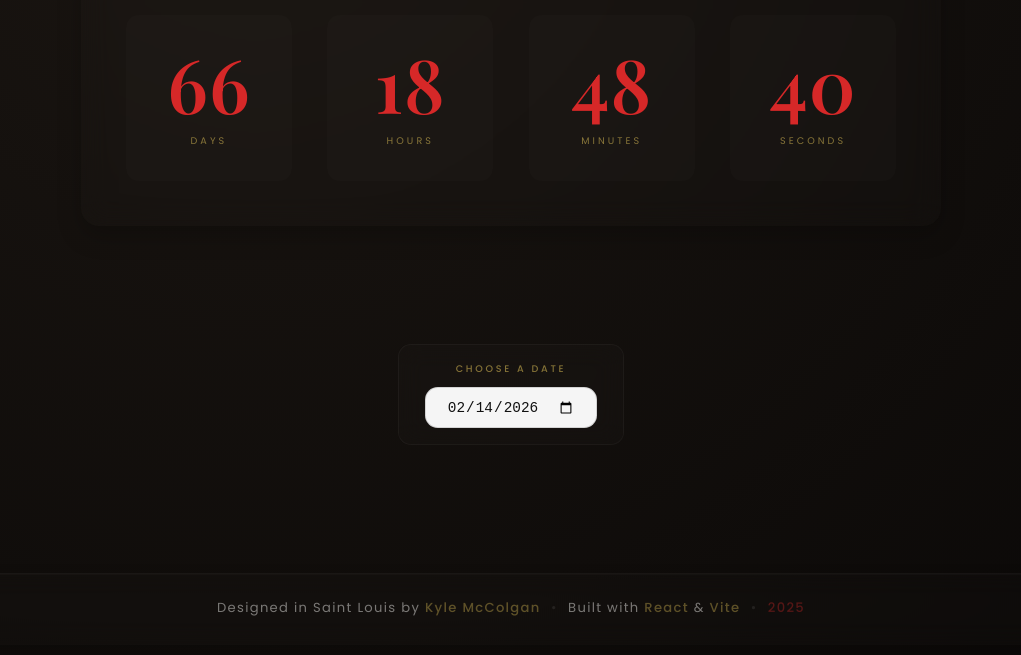
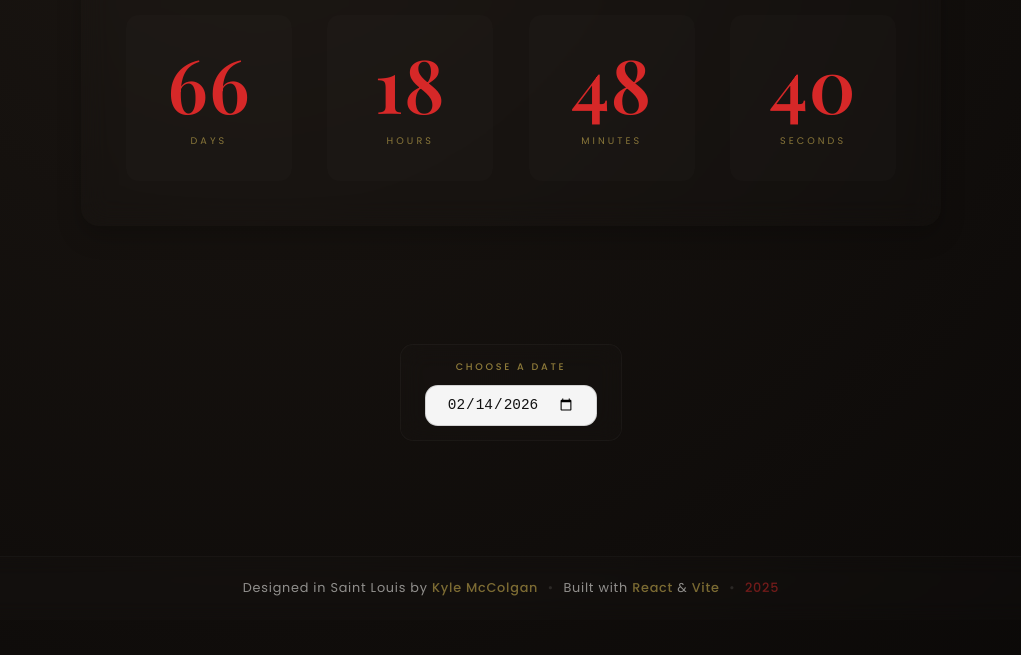
Before and after one commit to mcckyle/the-countdown, a React (Vite) app: page / in a window 1280 px wide. Shown: the part 427-1082 px from the top of the page, without its empty margins (129-1150 px from the left). Built offline with nearby package versions, Linux system fonts and the light colour scheme.

Commit message:
Footer.css: Move the Footer slightly upwards.

```diff
--- a/src/components/DatePicker/DatePicker.css
+++ b/src/components/DatePicker/DatePicker.css
@@ -6,26 +6,17 @@
     display: flex;
     flex-direction: column;
     align-items: center;
-    gap: 0.65rem;
+    gap: 0.6rem;
 
     margin-top: 1.8rem;
-    padding: 1rem 1.6rem;
+    padding: 0.9rem 1.5rem;
 
-    background: rgba(255, 255, 255, 0.015);
-    border: 1px solid rgba(255, 255, 255, 0.035);
+    background: rgba(255, 255, 255, 0.012);
+    border: 1px solid rgba(255, 255, 255, 0.03);
     border-radius: calc(var(--radius) - 0.3rem);
     backdrop-filter: blur(12px);
 
-    transition: background var(--transition), transform var(--transition), box-shadow var(--transition);
-
     animation: fadeIn 0.5s ease both;
-}
-
-.date-picker:hover
-{
-    background: rgba(255, 255, 255, 0.025);
-    transform: translateY(-1px);
-    box-shadow: 0 8px 20px rgba(0, 0, 0, 0.28);
 }
 
 /* Date Picker Label Styles. */
@@ -37,11 +28,8 @@
     text-transform: uppercase;
 
     color: var(--color-highlight);
-    opacity: 0.5;
-
-    transition: opacity var(--transition), transform var(--transition);
+    opacity: 0.55;
 }
-.date-label:hover { opacity: 0.7; transform: translateY(-1px); }
 
 /* Custom Date Input Field Styles. */
 .date-input
@@ -60,17 +48,15 @@
     cursor: pointer;
 
     transition: border-color var(--transition),
-                box-shadow var(--transition),
-                transform var(--transition);
+                box-shadow var(--transition);
 }
-.date-input:hover { border-color: rgba(0, 0, 0, 0.22); transform: translateY(-0.5px); }
+.date-input:hover { border-color: rgba(0, 0, 0, 0.22); }
 
 .date-input:focus
 {
     outline: none;
     border-color: var(--color-accent);
     box-shadow: 0 0 0 3px rgba(214, 40, 40, 0.25);
-    transform: translateY(-1px);
 }
 
 /* Media Query Styles. */
--- a/src/components/Footer/Footer.css
+++ b/src/components/Footer/Footer.css
@@ -4,77 +4,71 @@
 .footer
 {
     width: 100%;
-    margin-top: 4rem;
-    padding: 1.4rem 1.2rem 1.6rem;
+    margin-top: 3.2rem;
+    padding: 1.2rem 1rem 1.4rem;
     text-align: center;
 
-    background: rgba(255, 255, 255, 0.012);
-    border-top: 1px solid rgba(255, 255, 255, 0.03);
+    background: rgba(255, 255, 255, 0.01);
+    border-top: 1px solid rgba(255, 255, 255, 0.025);
     border-radius: var(--radius);
-    box-shadow: 0 8px 18px rgba(0, 0, 0, 0.18), inset 0 1px 0 rgba(255, 255, 255, 0.02);
-    backdrop-filter: blur(12px);
+    backdrop-filter: blur(10px);
 
-    animation: fadeIn 0.6s ease both;
+    animation: fadeIn 0.5s ease both;
 }
 
 /* Footer Text Styles. */
 .footer-text
 {
-    font-size: clamp(0.72rem, 0.65vw + 0.3rem, 0.82rem);
-    line-height: 1.7;
-    letter-spacing: 0.1em;
+    font-size: clamp(0.72rem, 0.6vw + 0.35rem, 0.8rem);
+    line-height: 1.65;
+    letter-spacing: 0.06em;
     font-weight: 400;
 
     color: var(--color-text);
-    opacity: 0.45;
+    opacity: 0.55;
 
     transition: opacity var(--transition);
 }
-.footer-text:hover { opacity: 0.55; }
+.footer-text:hover { opacity: 0.65; }
 
 /* Footer Highlighted Words Styles. */
 .footer-text .highlight
 {
     color: var(--color-highlight);
     font-weight: 500;
-    opacity: 0.75;
+    opacity: 0.85;
 
-    transition: transform var(--transition), opacity var(--transition);
+    transition: opacity var(--transition), transform var(--transition);
 }
 
 .footer-text .highlight:hover
 {
-    transform: translateY(-1px) scale(1.05);
-    opacity: 0.88;
+    opacity: 1;
+    transform: translateY(-0.5px);
 }
 
-/* Divider Dot Styles. */
+/* Footer Separator Dot Styles. */
 .footer-text .separator
 {
     display: inline-block;
-    margin: 0 0.65rem;
-    opacity: 0.18;
+    margin: 0 0.6rem;
+    opacity: 0.2;
 }
 
-/* Year Accent Styles. */
+/* Footer Year Accent Styles. */
 .footer-text .year
 {
     color: var(--color-accent);
     font-weight: 500;
-    opacity: 0.78;
+    opacity: 0.9;
 
-    transition: color var(--transition), transform var(--transition);
+    transition: opacity var(--transition);
 }
+.footer-text .year:hover { opacity: 1; }
 
-.footer-text .year:hover
-{
-    transform: translateY(-1px) scale(1.03);
-    color: var(--color-accent);
-}
-
-/* Media Query Styles. */
+/* Footer Media Query Styles. */
 @media (max-width: 600px)
 {
     .footer { padding: 1rem 0.8rem 1.2rem; }
-    .footer-text { font-size: 0.68rem; line-height: 1.6; }
+    .footer-text { font-size: 0.7rem; letter-spacing: 0.05em; }
 }
```
